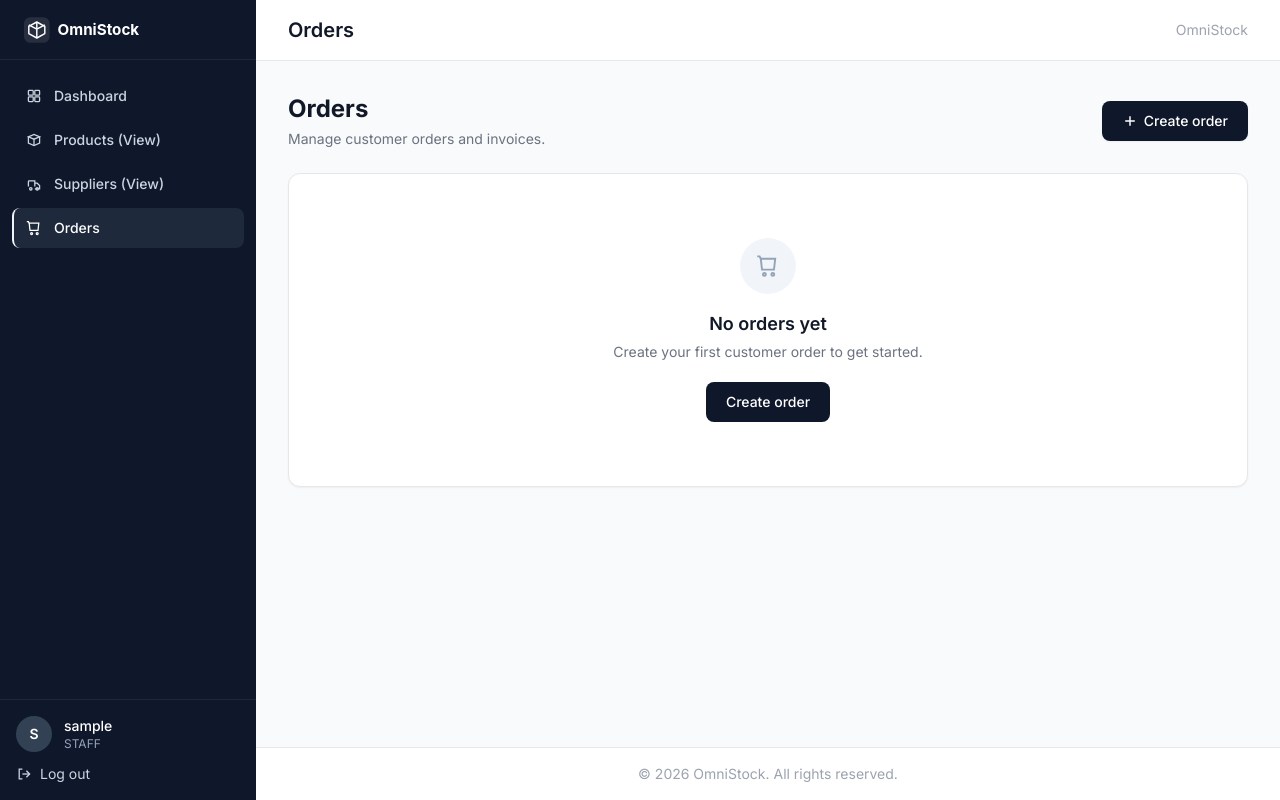
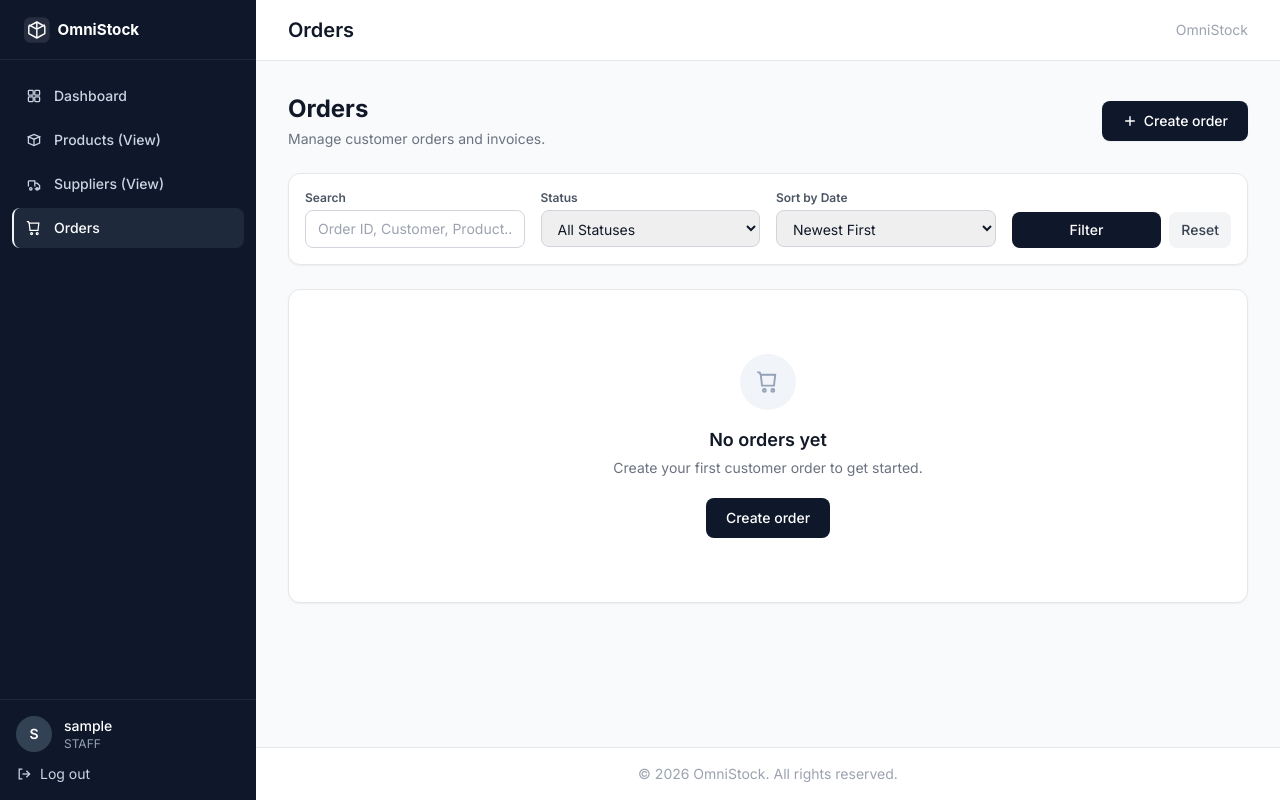
Before and after one commit to AI-with-Coding-2026/Project-A-omnistock, a Django app: page /orders/ in a window 1280 px wide. Run offline with Django 5.2, Linux system fonts and the light colour scheme; the visitor is signed in with stand-in values (Sample User, id 1); data comes from the database, SQL or seed files in the repository; data that the repository does not hold is empty; some libraries are stand-ins or nearby versions.

Commit message:
feat(orders): implement search, status filter, sorting and updated_at column

```diff
--- a/core/views.py
+++ b/core/views.py
@@ -24,6 +24,8 @@ class RoleBasedLoginView(LoginView):
             return reverse('product_list')
         elif user.role == User.ROLE_SALES_REP:
             return reverse('order_create')
+        elif user.role == getattr(User, 'ROLE_SUPPLIER', 'SUPPLIER'):
+            return reverse('dashboard')
         else:
             return reverse('dashboard')
 
--- a/orders/templates/orders/order_list.html
+++ b/orders/templates/orders/order_list.html
@@ -28,6 +28,50 @@
     </div>
 
 
+   <!-- Filters & Search Toolbar -->
+   <div class="bg-white p-4 border border-gray-200 rounded-xl shadow-sm">
+    <form method="get" action="{% url 'order_list' %}" class="grid grid-cols-1 sm:grid-cols-2 md:grid-cols-4 gap-4">
+        <!-- Search -->
+        <div>
+            <label for="search" class="block text-xs font-semibold text-gray-600 mb-1">Search</label>
+            <input type="text" name="search" id="search" value="{{ search_query }}"
+                   placeholder="Order ID, Customer, Product..."
+                   class="w-full px-3 py-2 border border-gray-300 rounded-lg text-sm focus:ring-2 focus:ring-slate-900 focus:outline-none">
+        </div>
+
+        <!-- Status Filter -->
+        <div>
+            <label for="status" class="block text-xs font-semibold text-gray-600 mb-1">Status</label>
+            <select name="status" id="status" class="w-full px-3 py-2 border border-gray-300 rounded-lg text-sm focus:ring-2 focus:ring-slate-900 focus:outline-none">
+                <option value="">All Statuses</option>
+                {% for val, label in status_choices %}
+                    <option value="{{ val }}" {% if selected_status == val %}selected{% endif %}>{{ label }}</option>
+                {% endfor %}
+            </select>
+        </div>
+
+        <!-- Sort By Date -->
+        <div>
+            <label for="sort" class="block text-xs font-semibold text-gray-600 mb-1">Sort by Date</label>
+            <select name="sort" id="sort" class="w-full px-3 py-2 border border-gray-300 rounded-lg text-sm focus:ring-2 focus:ring-slate-900 focus:outline-none">
+                <option value="desc" {% if selected_sort == 'desc' %}selected{% endif %}>Newest First</option>
+                <option value="asc" {% if selected_sort == 'asc' %}selected{% endif %}>Oldest First</option>
+            </select>
+        </div>
+
+        <!-- Actions -->
+        <div class="flex items-end gap-2">
+            <button type="submit" class="flex-1 bg-slate-900 hover:bg-slate-800 text-white font-medium py-2 px-4 rounded-lg text-sm transition-colors">
+                Filter
+            </button>
+            <a href="{% url 'order_list' %}" class="bg-gray-100 hover:bg-gray-200 text-gray-700 font-medium py-2 px-3 rounded-lg text-sm transition-colors text-center">
+                Reset
+            </a>
+        </div>
+    </form>
+</div>
+
+
     <div class="bg-white border border-gray-200 rounded-xl shadow-sm overflow-hidden">
 
         {% if orders %}
@@ -44,6 +88,7 @@
                             <th class="px-6 py-4 font-semibold text-gray-600">Status</th>
                             <th class="px-6 py-4 font-semibold text-gray-600">Total</th>
                             <th class="px-6 py-4 font-semibold text-gray-600">Created</th>
+                            <th class="px-6 py-4 font-semibold text-gray-600">Updated</th>
                             <th class="px-6 py-4 font-semibold text-gray-600 text-right">Actions</th>
                         </tr>
                     </thead>
@@ -73,6 +118,7 @@
                                 </td>
                                 <td class="px-6 py-4 font-semibold text-gray-900">${{ order.total_amount }}</td>
                                 <td class="px-6 py-4 text-gray-500 whitespace-nowrap">{{ order.created_at|date:"M d, Y H:i" }}</td>
+                                <td class="px-6 py-4 text-gray-500 whitespace-nowrap">{{ order.updated_at|date:"M d, Y H:i" }}</td>
                                 <td class="px-6 py-4">
                                     <div class="flex justify-end items-center gap-2">
                                         <a href="{% url 'invoice_view' order.pk %}"
@@ -122,6 +168,7 @@
                             </div>
                             <div class="flex justify-between py-0.5"><span class="text-gray-500">Total</span><span class="font-semibold text-gray-900">${{ order.total_amount }}</span></div>
                             <div class="flex justify-between py-0.5"><span class="text-gray-500">Created</span><span>{{ order.created_at|date:"M d, Y H:i" }}</span></div>
+                            <div class="flex justify-between py-0.5"><span class="text-gray-500">Updated</span><span>{{ order.updated_at|date:"M d, Y H:i" }}</span></div>
                         </div>
                         <div class="flex items-center gap-2 pt-1">
                             <a href="{% url 'invoice_view' order.pk %}"
--- a/orders/views.py
+++ b/orders/views.py
@@ -3,7 +3,7 @@ from collections import defaultdict
 
 from django.contrib import messages
 from django.db import transaction
-from django.db.models import F
+from django.db.models import F, Q
 from django.http import HttpResponse
 from django.shortcuts import get_object_or_404, redirect, render
 from django.template.loader import render_to_string
@@ -23,9 +23,41 @@ ORDER_CANCEL_REDIRECT = 'order_list'
 
 @staff_or_admin_required
 def order_list(request):
+    status = request.GET.get('status', '').strip()
+    search = request.GET.get('search', '').strip()
+    sort = request.GET.get('sort', 'desc').strip()
+
     orders = Order.objects.select_related('user').prefetch_related('items__product').all()
+
+    # 1. Filter by Status (Pending, Completed, Cancelled)
+    if status and status in [choice[0] for choice in Order.STATUS_CHOICES]:
+        orders = orders.filter(status=status)
+
+    # 2. Search across Order ID/Number, Customer Name, and Product Name
+    if search:
+        search_filter = (
+            Q(customer_name__icontains=search) |
+            Q(items__product__name__icontains=search)
+        )
+        if hasattr(Order, 'order_number'):
+            search_filter |= Q(order_number__icontains=search)
+        if search.isdigit():
+            search_filter |= Q(id=int(search))
+
+        orders = orders.filter(search_filter).distinct()
+
+    # 3. Sort by creation date (asc/desc)
+    if sort == 'asc':
+        orders = orders.order_by('created_at')
+    else:
+        orders = orders.order_by('-created_at')
+
     return render(request, 'orders/order_list.html', {
         'orders': orders,
+        'status_choices': Order.STATUS_CHOICES,
+        'selected_status': status,
+        'search_query': search,
+        'selected_sort': sort,
         'is_admin': request.user.role == 'ADMIN',
     })
 
```
Also changed, not shown: orders/tests.py (+57 -0 lines), core/migrations/0003_alter_user_role.py (added).
